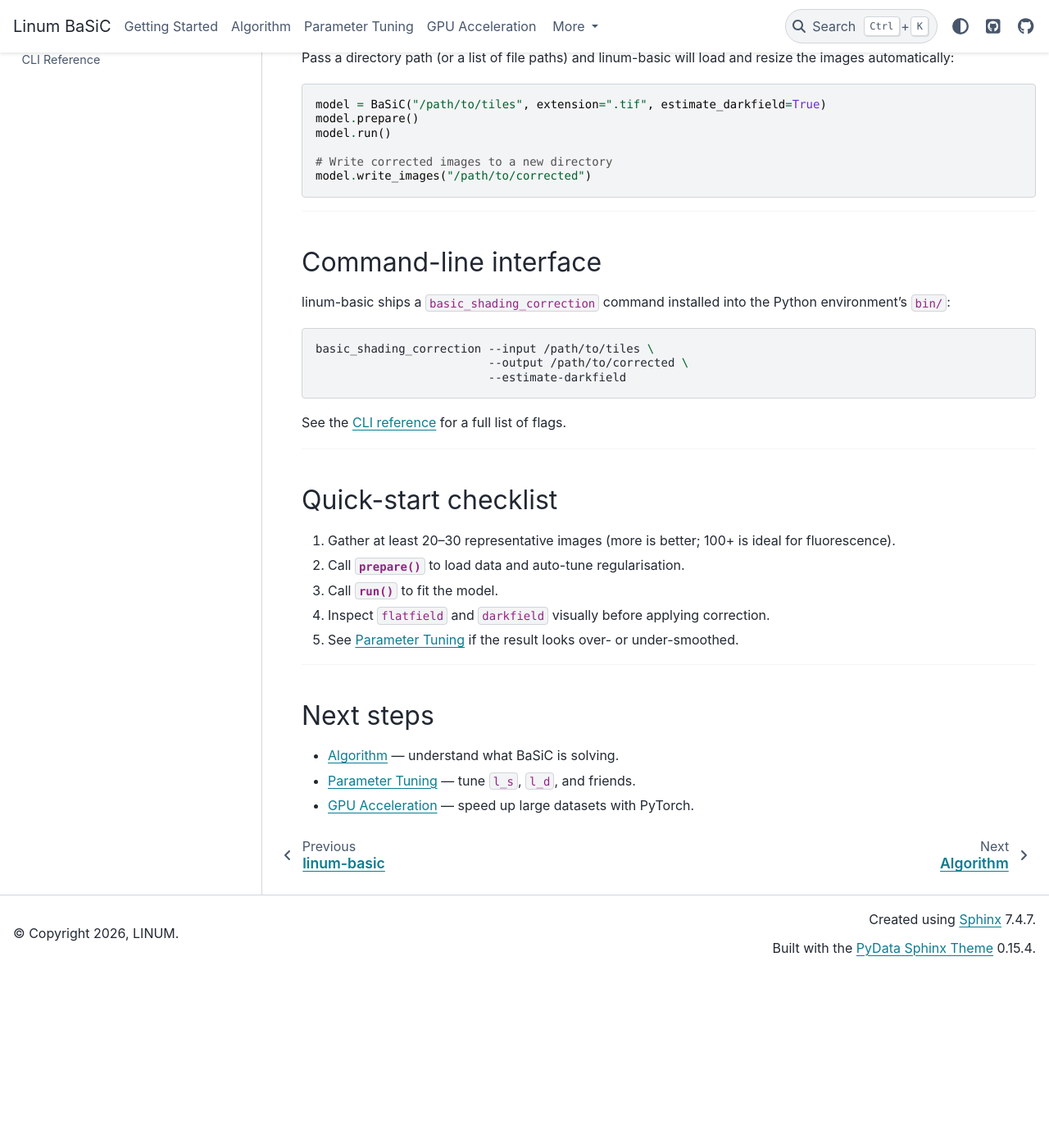
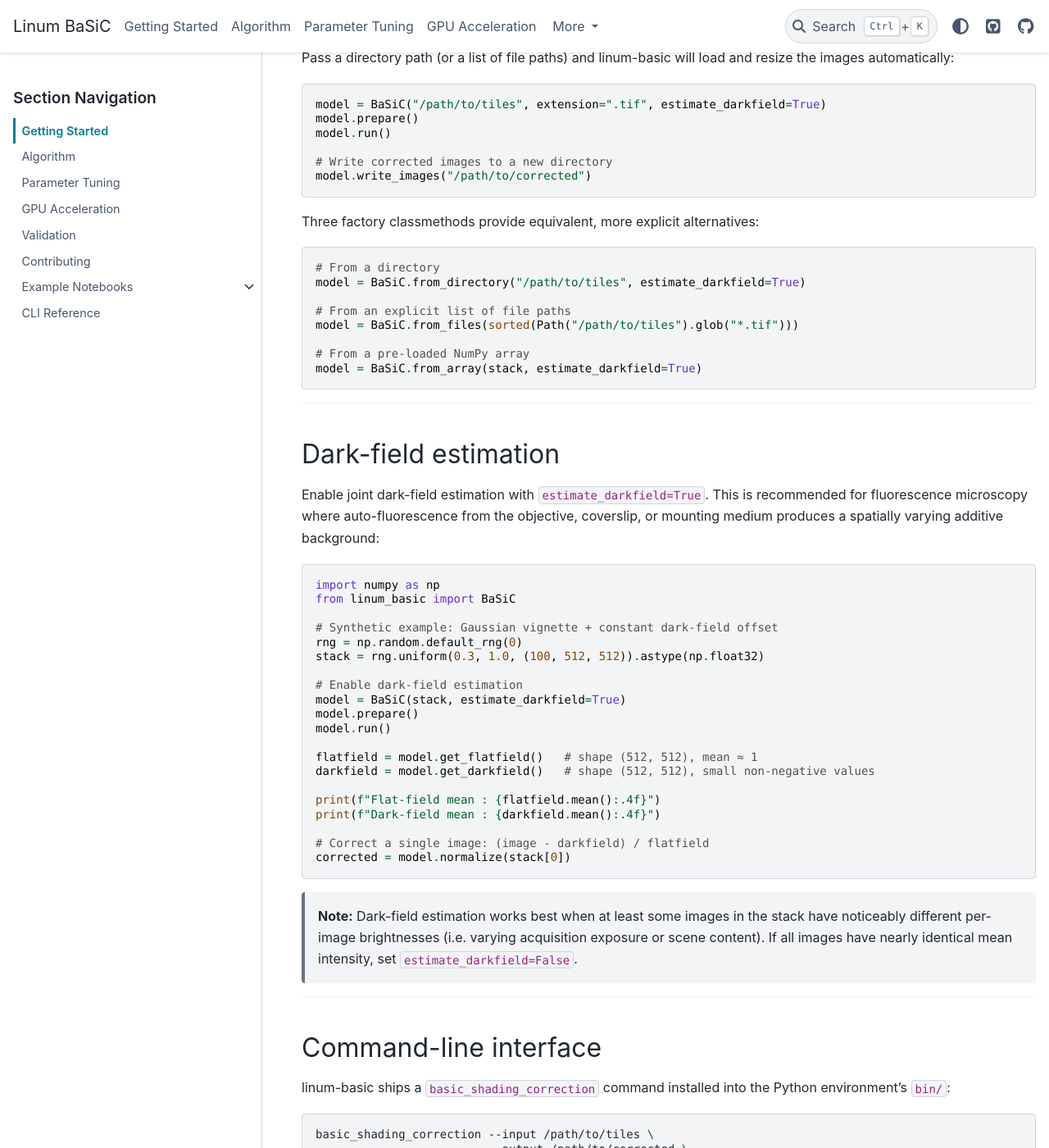
Before and after one commit to linum-uqam/PyBaSiC, a Sphinx documentation site: the page built from docs/getting_started.md, in a window 1280 px wide and 1400 px high, scrolled down 1115 px. Shown: the whole window at 82% size. Built offline with Sphinx 7.4.7 and the PyData theme 0.15.4, drawn with Linux system fonts in a browser that asks for light colours; pages that are not in the unit, such as notebooks, are missing from menus; before the commit the page ends 2300 px from its top, so only the background shows below that.

Commit message:
docs: add darkfield and factory classmethod examples, document warm_start_reweighting

````diff
--- a/docs/getting_started.md
+++ b/docs/getting_started.md
@@ -61,6 +61,56 @@
 model.write_images("/path/to/corrected")
 ```
 
+Three factory classmethods provide equivalent, more explicit alternatives:
+
+```python
+# From a directory
+model = BaSiC.from_directory("/path/to/tiles", estimate_darkfield=True)
+
+# From an explicit list of file paths
+model = BaSiC.from_files(sorted(Path("/path/to/tiles").glob("*.tif")))
+
+# From a pre-loaded NumPy array
+model = BaSiC.from_array(stack, estimate_darkfield=True)
+```
+
+---
+
+## Dark-field estimation
+
+Enable joint dark-field estimation with `estimate_darkfield=True`. This is
+recommended for fluorescence microscopy where auto-fluorescence from the
+objective, coverslip, or mounting medium produces a spatially varying
+additive background:
+
+```python
+import numpy as np
+from linum_basic import BaSiC
+
+# Synthetic example: Gaussian vignette + constant dark-field offset
+rng = np.random.default_rng(0)
+stack = rng.uniform(0.3, 1.0, (100, 512, 512)).astype(np.float32)
+
+# Enable dark-field estimation
+model = BaSiC(stack, estimate_darkfield=True)
+model.prepare()
+model.run()
+
+flatfield = model.get_flatfield()   # shape (512, 512), mean ≈ 1
+darkfield = model.get_darkfield()   # shape (512, 512), small non-negative values
+
+print(f"Flat-field mean : {flatfield.mean():.4f}")
+print(f"Dark-field mean : {darkfield.mean():.4f}")
+
+# Correct a single image: (image - darkfield) / flatfield
+corrected = model.normalize(stack[0])
+```
+
+> **Note:** Dark-field estimation works best when at least some images in the
+> stack have noticeably different per-image brightnesses (i.e. varying
+> acquisition exposure or scene content).  If all images have nearly identical
+> mean intensity, set `estimate_darkfield=False`.
+
 ---
 
 ## Command-line interface
````
Also changed, not shown: docs/parameters.md (+37 -0 lines).
